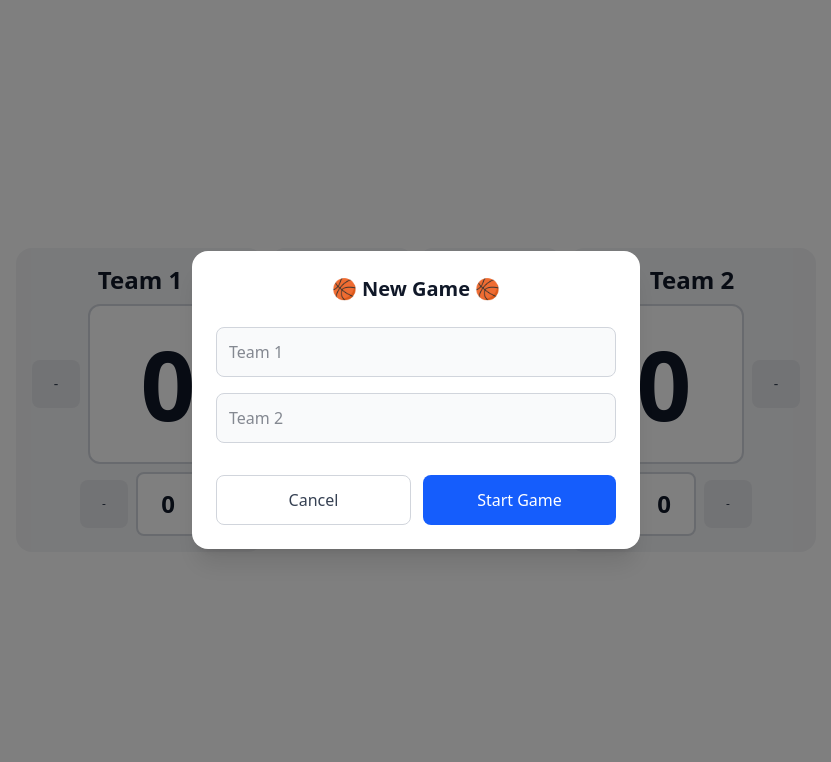
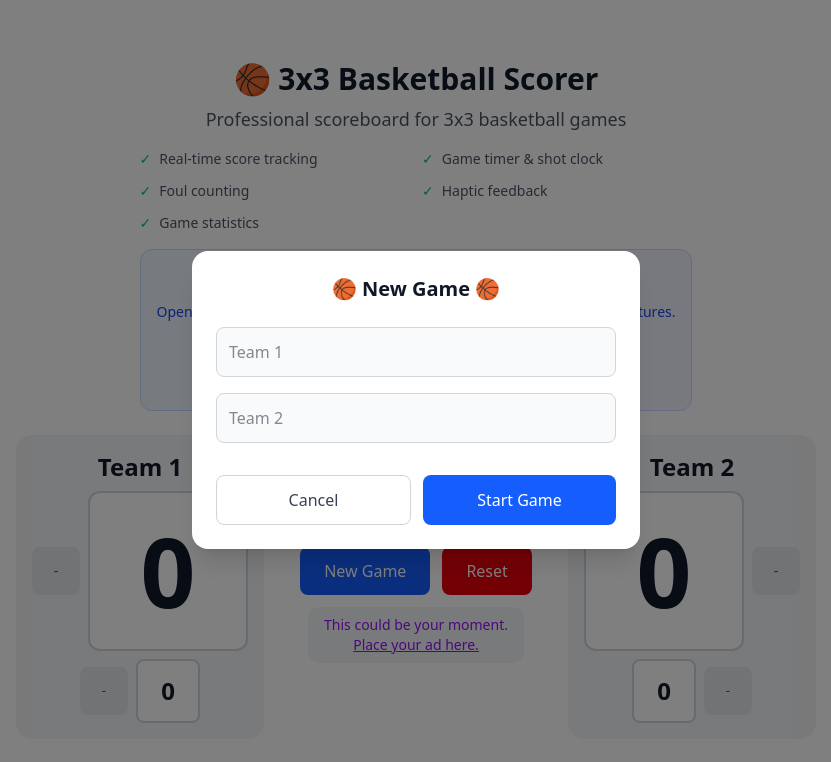
Before and after one commit to askomarov/vue-tg-3x3, a Vue app: page / in a window 1280 px wide. Shown: the top 762 px of the page, without its empty margins (224-1055 px from the left). Built offline with nearby package versions, Linux system fonts and the light colour scheme.

Commit message:
feat: добавляет новый компонент IntroSection и кнопку для открытия бота в Telegram, обновляет логику обработки кнопки "Назад" в Telegram WebView

```diff
--- a/src/App.vue
+++ b/src/App.vue
@@ -9,6 +9,7 @@ import TeamCard from '@/components/TeamCard.vue'
 import TimerSection from '@/components/TimerSection.vue'
 import ConfirmModal from '@/components/ConfirmModal.vue'
 import AddSpace from '@/components/AddSpace/AddSpace.vue'
+import IntroSection from '@/components/IntroSection/IntroSection.vue'
 
 // Game composable
 const {
@@ -28,7 +29,7 @@ const {
 } = useGame()
 
 // Telegram composable
-const { showMainButton, hideMainButton, sendGameResult, showConfirm, hapticFeedback } =
+const { showMainButton, hideMainButton, sendGameResult, showConfirm, hapticFeedback, tg } =
   useTelegram()
 
 // Audio composable for hidden button handler
@@ -82,7 +83,7 @@ const handleStartGame = (team1Name: string, team2Name: string) => {
   hapticFeedback('medium')
   startNewGame(team1Name, team2Name)
 }
-
+const isTelegramWebView = ref(false)
 // Universal confirm function that works in both Telegram and regular browsers
 const showUniversalConfirm = (message: string, callback: (confirmed: boolean) => void) => {
   // Pause the game if it's running
@@ -92,7 +93,7 @@ const showUniversalConfirm = (message: string, callback: (confirmed: boolean) =>
   }
 
   // Check if we're really in Telegram WebView and showConfirm is supported
-  const isTelegramWebView =
+  isTelegramWebView.value =
     window.Telegram?.WebApp &&
     typeof window.Telegram.WebApp.showConfirm === 'function' &&
     window.Telegram.WebApp.platform !== 'unknown'
@@ -106,7 +107,7 @@ const showUniversalConfirm = (message: string, callback: (confirmed: boolean) =>
     wasTimerRunningBeforePause.value = false
   }
 
-  if (isTelegramWebView) {
+  if (isTelegramWebView.value) {
     try {
       showConfirm(message, wrappedCallback)
     } catch {
@@ -185,10 +186,32 @@ watch(hasGameActivity, (hasActivity) => {
     hideMainButton()
   }
 })
+
+// --- Удаляем кастомный обработчик BackButton ---
+// Вместо этого следим за hasGameActivity и включаем/выключаем enableClosingConfirmation
+watch(
+  hasGameActivity,
+  (active) => {
+    const telegram = tg as undefined | null | import('@/types/game').TelegramWebApp
+    if (
+      telegram &&
+      typeof telegram.enableClosingConfirmation === 'function' &&
+      typeof telegram.disableClosingConfirmation === 'function'
+    ) {
+      if (active) {
+        telegram.enableClosingConfirmation()
+      } else {
+        telegram.disableClosingConfirmation()
+      }
+    }
+  },
+  { immediate: true },
+)
 </script>
 
 <template>
   <div class="p-4">
+    <IntroSection v-if="!isTelegramWebView" />
     <!-- Mobile Layout (< 600px) -->
     <div class="mx-auto max-w-2xl space-y-2 sm:hidden">
       <!-- Scoreboard -->
@@ -219,6 +242,7 @@ watch(hasGameActivity, (hasActivity) => {
       </div>
       <!-- add placeholder -->
       <AddSpace class="justify-self-center" />
+
       <!-- Timers -->
       <TimerSection
         :game-time="gameState.timer"
--- /dev/null
+++ b/src/components/ButtonTG/ButtonTG.vue
@@ -0,0 +1,56 @@
+<script setup lang="ts">
+interface Props {
+  href?: string
+  variant?: 'default' | 'danger'
+  size?: 'sm' | 'md' | 'lg'
+}
+
+withDefaults(defineProps<Props>(), {
+  href: 'https://t.me/Scorer3x3_bot',
+  variant: 'default',
+  size: 'md',
+})
+</script>
+
+<template>
+  <a
+    :href="href"
+    rel="noopener noreferrer"
+    target="_blank"
+    :class="[
+      'main-link inline-flex items-center gap-2 rounded-lg px-4 py-2 font-medium transition-all duration-200 hover:scale-105 active:scale-95',
+      {
+        'bg-[#2c9ed8] text-white hover:bg-[#14a8f3]': variant === 'default',
+        'bg-red-600 text-white hover:bg-red-700': variant === 'danger',
+        'text-sm': size === 'sm',
+        'text-base': size === 'md',
+        'text-lg': size === 'lg',
+      },
+    ]"
+    aria-label="telegram"
+  >
+    <svg
+      :class="[
+        'transition-colors',
+        {
+          'w-6 h-6': size === 'sm',
+          'w-8 h-8': size === 'md',
+          'w-10 h-10': size === 'lg',
+        },
+      ]"
+      viewBox="0 0 24 24"
+      fill="currentColor"
+    >
+      <path
+        d="M12 2C6.48 2 2 6.48 2 12s4.48 10 10 10 10-4.48 10-10S17.52 2 12 2zm4.64 6.8c-.15 1.58-.8 5.42-1.13 7.19-.14.75-.42 1-.68 1.03-.58.05-1.02-.38-1.58-.75-.88-.58-1.38-.94-2.23-1.5-.99-.65-.35-1.01.22-1.59.15-.15 2.71-2.48 2.76-2.69.01-.03.01-.14-.05-.2-.06-.06-.14-.04-.21-.02-.09.02-1.49.95-4.22 2.79-.4.27-.76.41-1.08.4-.36-.01-1.04-.2-1.55-.37-.63-.2-1.12-.31-1.08-.66.02-.18.27-.36.74-.55 2.92-1.27 4.86-2.11 5.83-2.51 2.78-1.16 3.35-1.36 3.73-1.36.08 0 .27.02.39.12.1.08.13.19.14.27-.01.06.01.24 0 .38z"
+      />
+    </svg>
+    <span>Open Bot in Telegram</span>
+  </a>
+</template>
+
+<style scoped>
+.main-link {
+  text-decoration: none;
+}
+</style>
--- /dev/null
+++ b/src/components/ButtonTG/index.ts
@@ -0,0 +1 @@
+export { default as ButtonTG } from './ButtonTG.vue'
--- a/src/components/ConfirmModal.vue
+++ b/src/components/ConfirmModal.vue
@@ -52,7 +52,7 @@ const handleBackdropClick = () => {
           {{ title }}
         </h3>
 
-        <p class="mb-6 text-center text-gray-700 dark:text-gray-300">
+        <p class="mb-6 text-center text-gray-700">
           {{ message }}
         </p>
 
--- /dev/null
+++ b/src/components/IntroSection/IntroSection.vue
@@ -0,0 +1,54 @@
+<script setup lang="ts">
+import ButtonTG from '@/components/ButtonTG/ButtonTG.vue'
+</script>
+
+<template>
+  <div class="flex justify-center mb-6 flex-col items-center text-center space-y-4">
+    <!-- Hero Section -->
+    <div class="max-w-2xl space-y-4">
+      <div class="space-y-2">
+        <h1 class="text-3xl font-bold text-gray-900 dark:text-white">🏀 3x3 Basketball Scorer</h1>
+        <p class="text-lg text-gray-600 dark:text-gray-300">
+          Professional scoreboard for 3x3 basketball games
+        </p>
+      </div>
+
+      <!-- Features List -->
+      <div class="grid grid-cols-1 md:grid-cols-2 gap-3 text-sm text-gray-600 dark:text-gray-400">
+        <div class="flex items-center gap-2">
+          <span class="text-green-500">✓</span>
+          <span>Real-time score tracking</span>
+        </div>
+        <div class="flex items-center gap-2">
+          <span class="text-green-500">✓</span>
+          <span>Game timer & shot clock</span>
+        </div>
+        <div class="flex items-center gap-2">
+          <span class="text-green-500">✓</span>
+          <span>Foul counting</span>
+        </div>
+        <div class="flex items-center gap-2">
+          <span class="text-green-500">✓</span>
+          <span>Haptic feedback</span>
+        </div>
+        <div class="flex items-center gap-2">
+          <span class="text-green-500">✓</span>
+          <span>Game statistics</span>
+        </div>
+      </div>
+
+      <!-- Call to Action -->
+      <div
+        class="bg-gradient-to-r from-blue-50 to-indigo-50 dark:from-blue-900/20 dark:to-indigo-900/20 rounded-xl p-4 border border-blue-200 dark:border-blue-800"
+      >
+        <p class="text-blue-800 dark:text-blue-200 font-medium mb-3">
+          🚀 Get the full experience in Telegram!
+        </p>
+        <p class="text-sm text-blue-700 dark:text-blue-300 mb-4">
+          Open in Telegram to save game results, access statistics, and enjoy all features.
+        </p>
+        <ButtonTG class="mx-auto" size="lg" />
+      </div>
+    </div>
+  </div>
+</template>
--- a/src/composables/useTelegram.ts
+++ b/src/composables/useTelegram.ts
@@ -6,6 +6,7 @@ export function useTelegram() {
   const isFullscreen = ref(false)
   const safeAreaTop = ref(0)
   const safeAreaBottom = ref(0)
+  let backButtonHandler: (() => void) | null = null
 
   onMounted(() => {
     // More robust check for Telegram WebView
@@ -91,7 +92,11 @@ export function useTelegram() {
     if (tg.BackButton) {
       tg.BackButton.show()
       tg.BackButton.onClick(() => {
-        tg?.close()
+        if (backButtonHandler) {
+          backButtonHandler()
+        } else {
+          tg?.close()
+        }
       })
     }
   }
@@ -260,6 +265,13 @@ export function useTelegram() {
     }
   }
 
+  /**
+   * Позволяет задать внешний обработчик для BackButton
+   */
+  const setBackButtonHandler = (handler: (() => void) | null) => {
+    backButtonHandler = handler
+  }
+
   return {
     tg,
     isFullscreen,
@@ -277,5 +289,6 @@ export function useTelegram() {
     exitFullscreen,
     lockOrientation,
     unlockOrientation,
+    setBackButtonHandler, // <-- экспортируем
   }
 }
```
Also changed, not shown: public/ads.txt (added).
